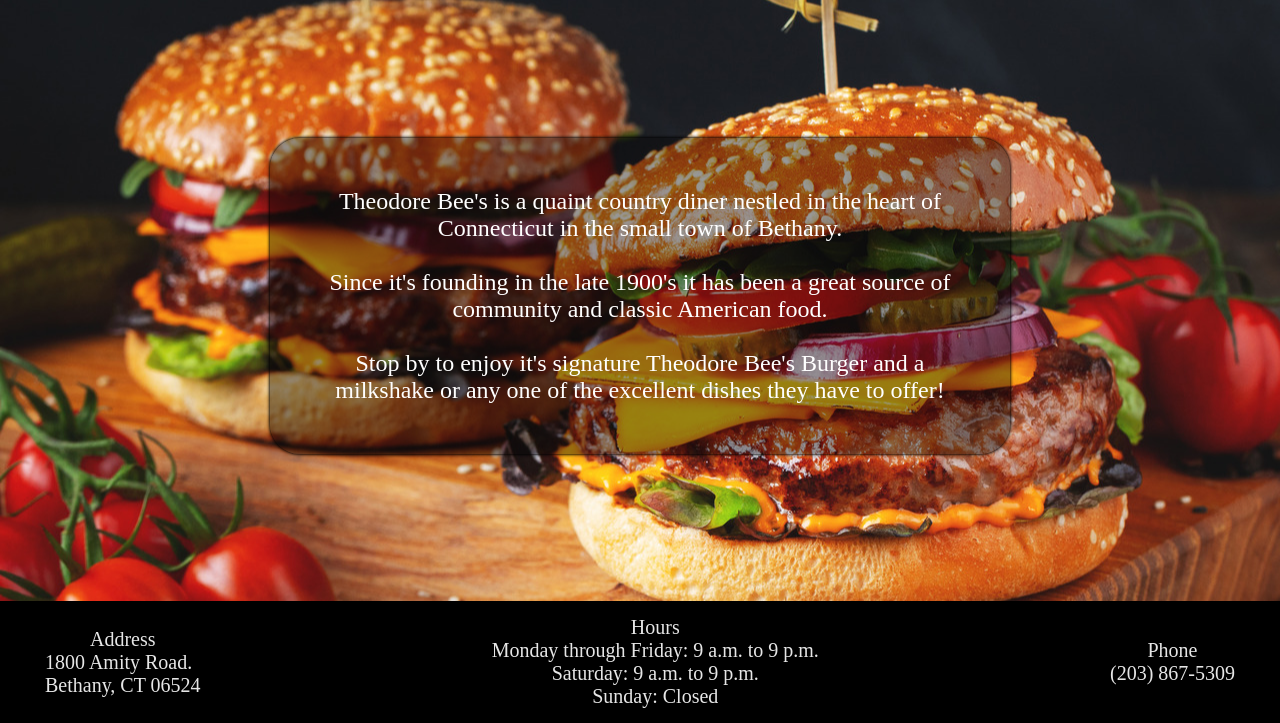
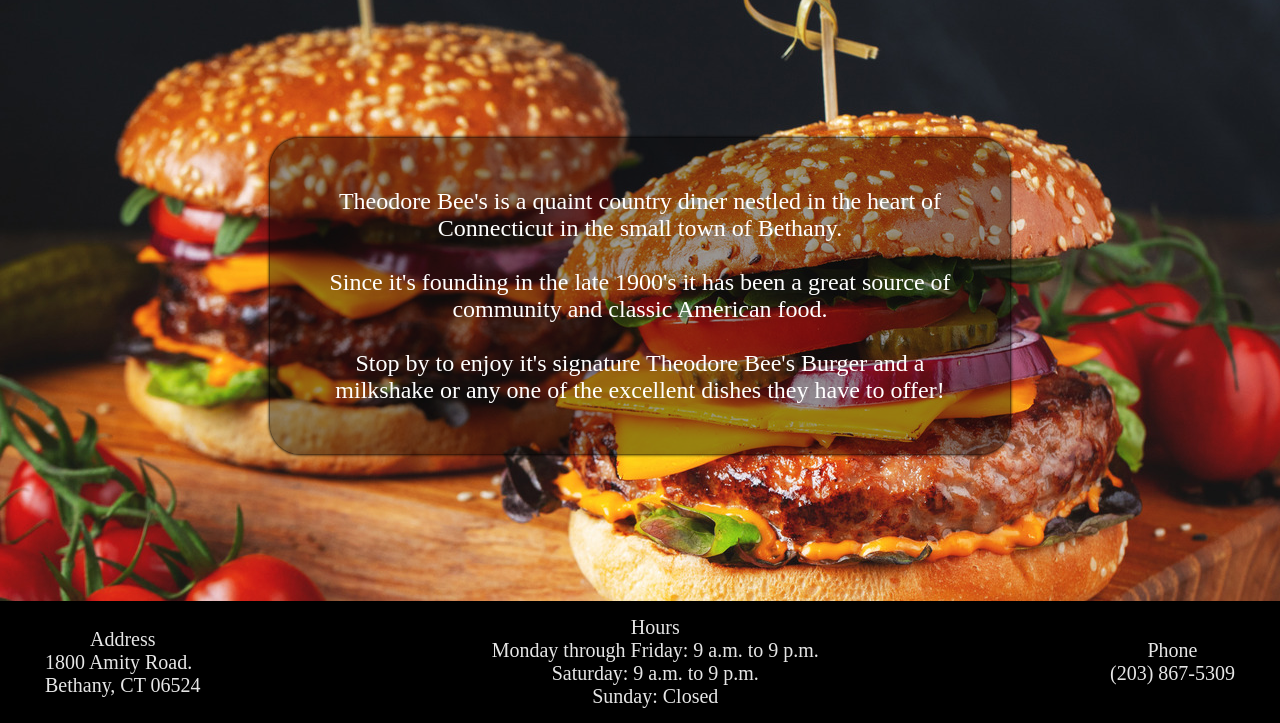
Before and after one commit to gitdingus/restaurant-page, a website built with webpack: page src/index.html in a window 1280 px wide. Shown: the part 77-800 px from the top of the page. Built offline with nearby package versions, Linux system fonts and the light colour scheme; a web font is replaced by a local one.

Commit message:
Fixed background and added some flex alignment

```diff
--- a/src/main-style.css
+++ b/src/main-style.css
@@ -36,11 +36,14 @@ body{
     background-image: url('burger-2.jpg');
     background-position: center;
     background-repeat: no-repeat;
+    background-attachment: fixed;
     background-color: rgb(43, 38, 38);
     flex-grow: 1;
     flex-shrink: 0;
 
     display: flex;
+    justify-content: center;
+    align-items: center;
 }
 nav > div,
 footer {
```
